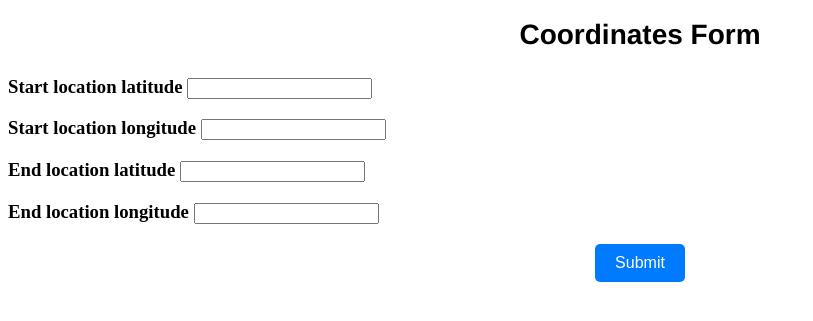
After one commit to bryancarrillo1/fuel-scout, a Flask app: template templates/coordinates.html in a window 1280 px wide. The commit adds this page. Shown: the top 321 px of the page, without its empty margins (0-813 px from the left). Run offline with Flask 3, Linux system fonts and the light colour scheme; the template is opened without the code that fills it, so the values that code supplies are empty.

Commit message:
Updated code and styling

```diff
--- /dev/null
+++ b/css/styleRegister.css
@@ -0,0 +1,59 @@
+.title {
+    font-size:28px;
+    font-weight:bold;
+    text-align:center;
+    font-family: "Helvetica Neue", Helvetica, Arial, sans-serif;
+    margin-bottom: 25px;
+}
+
+.username, .password, .password-confirm{
+    display:flex;
+    align-items:center;
+    margin-bottom: 20px;
+    font-family: "Helvetica Neue", Helvetica, Arial, sans-serif;
+    font-weight:400;
+
+}
+.username input, .password input, .password-confirm input {
+    flex: 1;
+    margin-left:16px;
+    padding: 12px 20px;
+    border: 1px solid #ccc;
+    border-radius: 9999px;
+    font-size: 16px;
+    outline: none;
+    box-shadow: inset 0 1px 2px rgba(0, 0, 0, 0.1);
+    transition: background-color 0.3s ease, border-color 0.3s ease;
+
+}
+
+.username input:focus,
+.password input:focus,
+.password-confirm input:focus {
+  background: #fff;
+  border-color: #999;
+}
+
+.button {
+    display:block;
+    margin: 20px auto;
+    padding: 10px 20px;
+    font-size: 1em;
+    color: #fff;
+    background-color: #007BFF;
+    border: none;
+    border-radius: 5px;
+    cursor: pointer;
+    text-align: center;
+}
+
+button:hover {
+    background-color: #0056b3;
+}
+
+.registration{
+    padding: 20px;
+    width: 400px;
+    margin: 0 auto;
+
+}
--- /dev/null
+++ b/templates/coordinates.html
@@ -0,0 +1,31 @@
+<!DOCTYPE html>
+<html>
+<head>
+    <title>Fuel-Scout Registration
+    </title>
+    <link rel="stylesheet" href="../css/styleRegister.css" type = "text/css">
+</head>
+
+<body>
+    <h1 class="title"> Coordinates Form</h1>
+
+    <h3 class="latitude-start">
+        Start location latitude
+        <input type="text" placeholder=" " />
+    </h3>
+    <h3 class="longitude-start">
+        Start location longitude
+        <input type="text" placeholder=" " />
+    </h3>
+    <h3 class="latitude-end">
+        End location latitude
+        <input type="text" placeholder=" " />
+    </h3>
+    <h3 class="longitude-end">
+        End location longitude
+        <input type="text" placeholder=" " />
+    </h3>
+
+    <button class="button" onclick="">Submit</button>
+</body>
+</html>
```
Also changed, not shown: css/coordinatesStyle.css (added, +28 -0 lines), css/styleHome.css (+15 -28 lines), templates/index.html (+15 -18 lines), templates/registration.html (+22 -4 lines), img/road.png (added).
